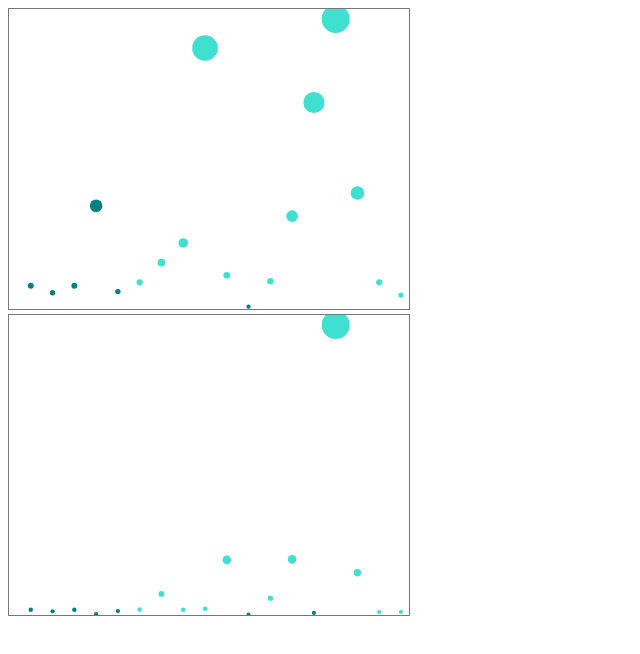
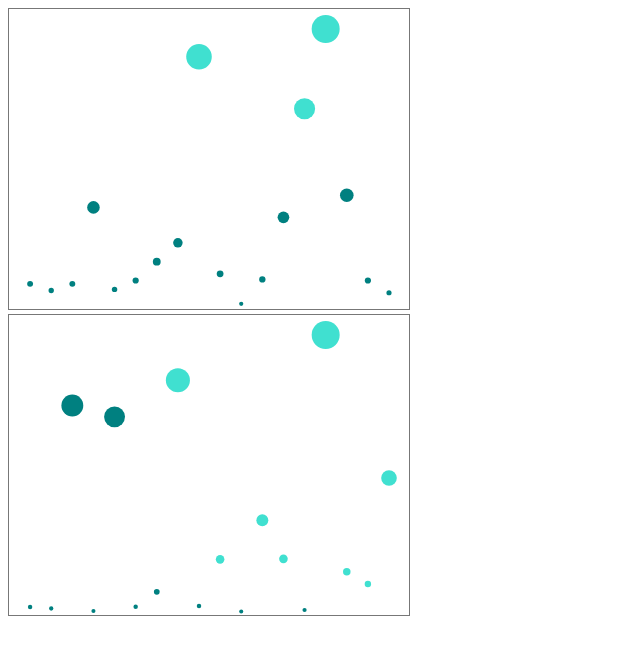
Before and after one commit to davidgailey/responsive-d3, a plain HTML site: page scales.html in a window 1280 px wide. Shown: the whole page, without its empty margins (0-640 px from the left). Drawn offline with nearby package versions, Linux system fonts and the light colour scheme.

Commit message:
added git ignore, some cosmetic changes including output range to scales study

```diff
--- a/scales.html
+++ b/scales.html
@@ -22,7 +22,7 @@
 			height: 30px;
 			padding: 3px;
 			font: 12px sans-serif;
-			background-color: #008ab8;
+			background-color: #00caff;
 			border: 0px;
 			border-radius: 8px;
 			pointer-events:none;
@@ -51,38 +51,38 @@
 			svg: "",
 			padding: 4,
 			dataset: [
-				{"month":1, "winPercentage":20},
-				{"month":2, "winPercentage":14},
-				{"month":3, "winPercentage":20},
-				{"month":4, "winPercentage":89},
-				{"month":5, "winPercentage":15},
-				{"month":6, "winPercentage":23},
-				{"month":7, "winPercentage":40},
-				{"month":8, "winPercentage":57},
-				{"month":9, "winPercentage":225},
-				{"month":10, "winPercentage":29},
-				{"month":11, "winPercentage":2},
-				{"month":12, "winPercentage":24},
-				{"month":13, "winPercentage":80},
-				{"month":14, "winPercentage":178},
-				{"month":15, "winPercentage":250},
-				{"month":16, "winPercentage":100},
-				{"month":17, "winPercentage":23},
-				{"month":18, "winPercentage":12}
+				{"month":1, "percentage":20},
+				{"month":2, "percentage":14},
+				{"month":3, "percentage":20},
+				{"month":4, "percentage":89},
+				{"month":5, "percentage":15},
+				{"month":6, "percentage":23},
+				{"month":7, "percentage":40},
+				{"month":8, "percentage":57},
+				{"month":9, "percentage":225},
+				{"month":10, "percentage":29},
+				{"month":11, "percentage":2},
+				{"month":12, "percentage":24},
+				{"month":13, "percentage":80},
+				{"month":14, "percentage":178},
+				{"month":15, "percentage":250},
+				{"month":16, "percentage":100},
+				{"month":17, "percentage":23},
+				{"month":18, "percentage":12}
 			],
 			yScale: function(data,value){
 				return (d3.scaleLinear()
-						.domain([0, d3.max(data,function(d){return d.winPercentage;})])
-						.range([this.h,10]))(value);
+						.domain([0, d3.max(data,function(d){return d.percentage;})])
+						.range([this.h-3,20]))(value);
 			},
 			xScale: function(data,value){
 				return (d3.scaleLinear()
 						.domain([0, d3.max(data,function(d){return d.month;})])
-						.range([0,this.w-8]))(value);
+						.range([0,this.w-20]))(value);
 			},
 			rScale: function(data,value){
 				return (d3.scaleLinear()
-						.domain([0, d3.max(data,function(d){return d.winPercentage;})])
+						.domain([0, d3.max(data,function(d){return d.percentage;})])
 						.range([2,14]))(value);
 			},
 			createSVG: function(){
@@ -117,10 +117,10 @@
 				// append circles and set position, fill, etc
 				.append("circle")
 					.attr("cx",function(d){return closure.xScale(data,d.month);})
-					.attr("cy", function(d){return closure.yScale(data,d.winPercentage);})
-					.attr("r", function(d){return closure.rScale(data,d.winPercentage);})
+					.attr("cy", function(d){return closure.yScale(data,d.percentage);})
+					.attr("r", function(d){return closure.rScale(data,d.percentage);})
 					.attr("fill", function(d){
-							if(d.winPercentage > 10 && d.month > 5){
+							if(d.percentage > 100 && d.month > 5){
 								return "turquoise";
 							}else{
 								return "teal";
@@ -133,7 +133,7 @@
 					div.transition()
 						.duration(200)
 						.style("opacity",0.9);
-					div.html("<strong>Win Percentage: </strong>" + d.winPercentage)
+					div.html("<strong>Win Percentage: </strong>" + d.percentage)
 						.style("left", (d3.event.pageX) + "px")
 						.style("top", (d3.event.pageY - 30) + "px")
 				})
@@ -160,17 +160,17 @@
 					.append("text")
 
 					// add text attributes
-					.attr("x", function(d){return closure.xScale(data,d.month) + closure.rScale(data,d.winPercentage) + 3;})
-					.attr("y", function(d){closure.yScale(data,d.winPercentage)})
+					.attr("x", function(d){return closure.xScale(data,d.month) + closure.rScale(data,d.percentage) + 3;})
+					.attr("y", function(d){closure.yScale(data,d.percentage)})
 					.text(function(d){
-							if(d.winPercentage >= 60){
-								return d.winPercentage;
+							if(d.percentage >= 60){
+								return d.percentage;
 							}
 						})
 					.attr("font-family","sans-serif")
 					.attr("font-size","12px")
 					.attr("z-index",".1")
-					.attr("fill","black");
+					.attr("fill","white");
 
 				// return this object for chainability
 				return this;
@@ -184,24 +184,24 @@
 
 		// render a scatterplot with custom dataset
 		scatterplot.createSVG().renderData([
-			{"month":1, "winPercentage":20},
-			{"month":2, "winPercentage":14},
-			{"month":3, "winPercentage":20},
-			{"month":4, "winPercentage":4},
-			{"month":5, "winPercentage":15},
-			{"month":6, "winPercentage":21},
-			{"month":7, "winPercentage":80},
-			{"month":8, "winPercentage":20},
-			{"month":9, "winPercentage":24},
-			{"month":10, "winPercentage":209},
-			{"month":11, "winPercentage":2},
-			{"month":12, "winPercentage":64},
-			{"month":13, "winPercentage":211},
-			{"month":14, "winPercentage":8},
-			{"month":15, "winPercentage":1100},
-			{"month":16, "winPercentage":160},
-			{"month":17, "winPercentage":11},
-			{"month":18, "winPercentage":12}
+			{"month":1, "percentage":20},
+			{"month":2, "percentage":14},
+			{"month":3, "percentage":820},
+			{"month":4, "percentage":4},
+			{"month":5, "percentage":775},
+			{"month":6, "percentage":21},
+			{"month":7, "percentage":80},
+			{"month":8, "percentage":920},
+			{"month":9, "percentage":24},
+			{"month":10, "percentage":209},
+			{"month":11, "percentage":2},
+			{"month":12, "percentage":364},
+			{"month":13, "percentage":211},
+			{"month":14, "percentage":8},
+			{"month":15, "percentage":1100},
+			{"month":16, "percentage":160},
+			{"month":17, "percentage":111},
+			{"month":18, "percentage":532}
 		]);
 
 
```
Also changed, not shown: 1 other file.
